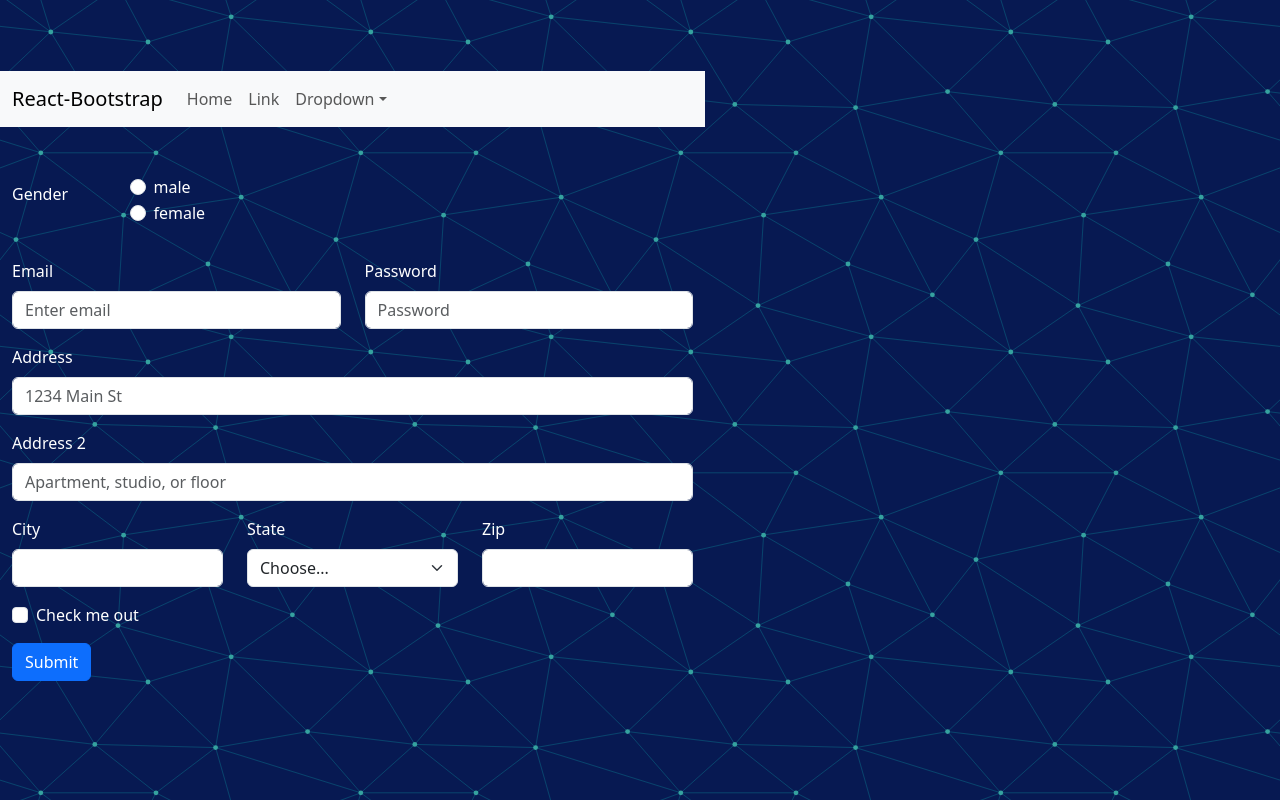
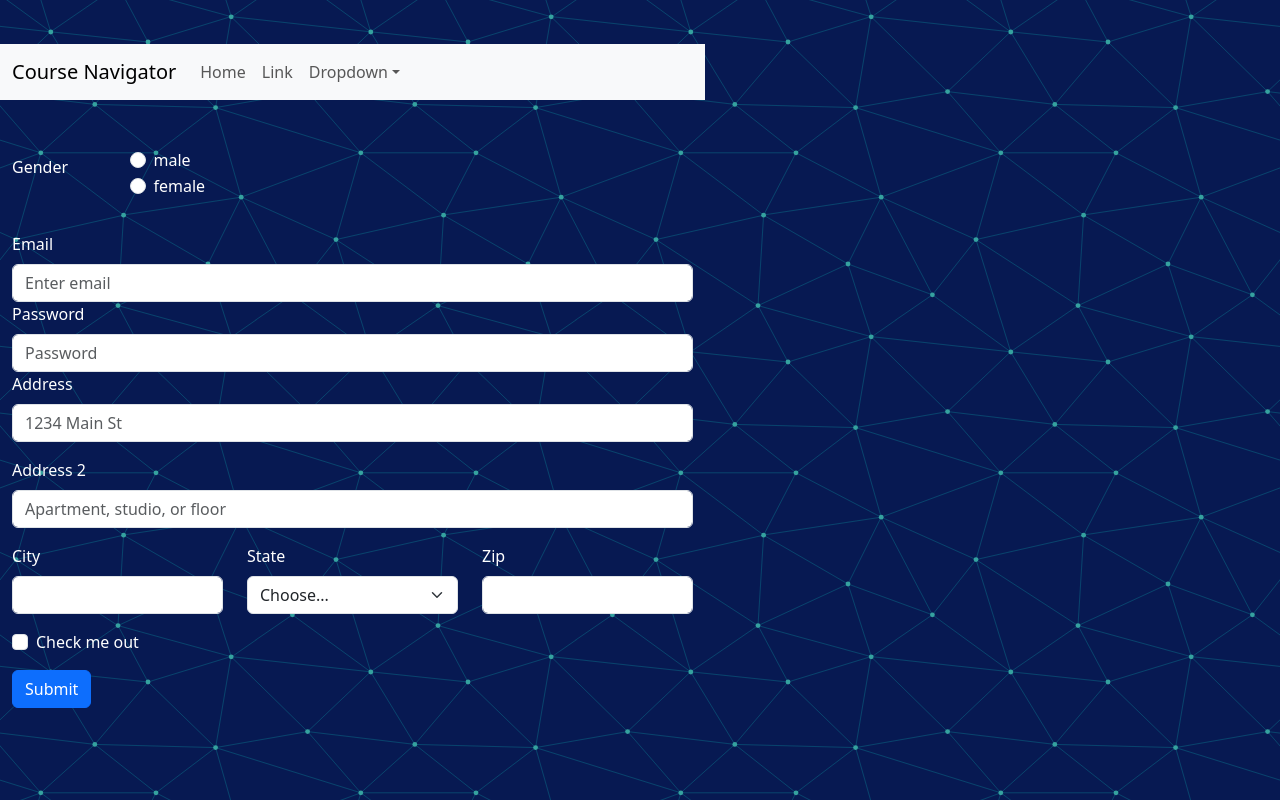
Before and after one commit to dranyam2022/julie_mendoza, a React (Vite) app: page / in a window 1280 px wide. Built offline with nearby package versions, Linux system fonts and the light colour scheme.

Commit message:
changed webapp banneere

```diff
--- a/src/components/AppForm.jsx
+++ b/src/components/AppForm.jsx
@@ -27,17 +27,16 @@ function AppForm() {
             </Form.Group>
           </fieldset>
         </Row>
-        <Row className="mb-3">
-          <Form.Group as={Col} controlId="formGridEmail">
+
+        <Form.Group controlId="formGridEmail">
           <Form.Label>Email</Form.Label>
           <Form.Control type="email" placeholder="Enter email" />
         </Form.Group>
 
-          <Form.Group as={Col} controlId="formGridPassword">
+        <Form.Group controlId="formGridPassword">
           <Form.Label>Password</Form.Label>
           <Form.Control type="password" placeholder="Password" />
         </Form.Group>
-        </Row>
 
         <Form.Group className="mb-3" controlId="formGridAddress1">
           <Form.Label>Address</Form.Label>
--- a/src/components/NavMenu.jsx
+++ b/src/components/NavMenu.jsx
@@ -4,7 +4,7 @@ function NavMenu() {
   return (
     <Navbar expand="lg" className="bg-body-tertiary">
       <Container>
-        <Navbar.Brand href="#home">React-Bootstrap</Navbar.Brand>
+        <Navbar.Brand href="#home">Course Navigator</Navbar.Brand>
         <Navbar.Toggle aria-controls="basic-navbar-nav" />
         <Navbar.Collapse id="basic-navbar-nav">
           <Nav className="me-auto">
```
Lines whose indentation alone changed are shown as unchanged.
